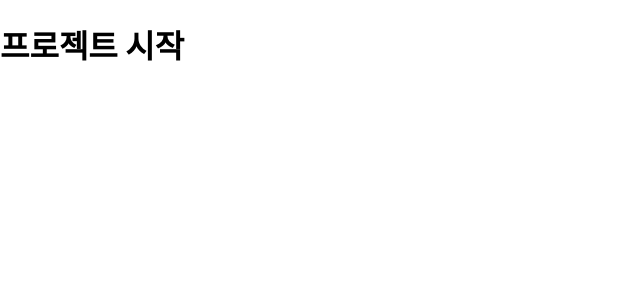
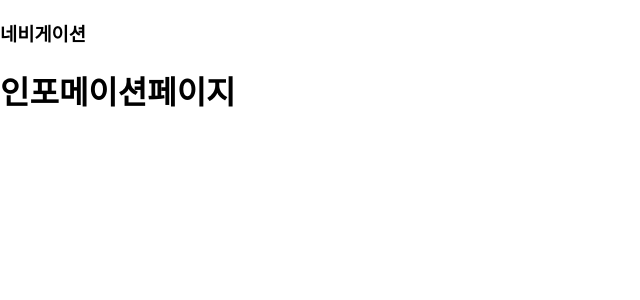
Before and after one commit to AppleTrick/loaple, a React (Create React App) app: page /information in a window 1280 px wide. Shown: the top 300 px of the page, without its empty margins (0-640 px from the left). Built offline with nearby package versions, Linux system fonts and the light colour scheme.

Commit message:
라우터 기능 구현

```diff
--- a/src/App.tsx
+++ b/src/App.tsx
@@ -1,8 +1,8 @@
-function App() {
+import AppRouter from "router/AppRouter";
+
+const App = () => {
   return (
-    <div className="App">
-      <h1>프로젝트 시작</h1>
-    </div>
+    <AppRouter/>
   );
 }
 
--- /dev/null
+++ b/src/components/Navigation.tsx
@@ -0,0 +1,9 @@
+const Navigation = () => {
+    return (
+        <>
+            <h3>네비게이션</h3>
+        </>
+    )
+}
+
+export default Navigation
--- a/src/index.tsx
+++ b/src/index.tsx
@@ -8,8 +8,8 @@ const root = ReactDOM.createRoot(
   document.getElementById('root') as HTMLElement
 );
 root.render(
-  <React.StrictMode>
-    <App />
-  </React.StrictMode>
+    <React.StrictMode>
+      <App />
+    </React.StrictMode>
 );
 reportWebVitals();
--- /dev/null
+++ b/src/pages/Information.tsx
@@ -0,0 +1,10 @@
+const Information = () => {
+
+    return (
+        <>
+            <h1>인포메이션페이지</h1>
+        </>
+    )
+}
+
+export default Information;
--- /dev/null
+++ b/src/pages/Main.tsx
@@ -0,0 +1,10 @@
+const Main = () => {
+
+    return (
+        <>
+            <h1>메인페이지</h1>
+        </>
+    )
+}
+
+export default Main;
--- /dev/null
+++ b/src/pages/Tactics.tsx
@@ -0,0 +1,10 @@
+const Tactics = () => {
+
+    return (
+        <>
+            <h1>택틱페이지</h1>
+        </>
+    )
+}
+
+export default Tactics;
--- /dev/null
+++ b/src/router/AppRouter.tsx
@@ -0,0 +1,24 @@
+import React, { useEffect, useState } from "react";
+import { BrowserRouter, Route, Routes, Navigate } from "react-router-dom";
+import Main from "pages/Main";
+import Information from "pages/Information";
+import Tactics from "pages/Tactics";
+import Navigation from "components/Navigation";
+
+const AppRouter = () => {
+    return (
+        <>
+            <BrowserRouter>
+                <Navigation/>
+                <Routes>
+                    <Route path="/main/*" element={ <Main/>}/>
+                    <Route path="/information/*" element={ <Information/>}/>
+                    <Route path="/tactics/*" element={<Tactics />} />
+                    <Route path="/" element={<Navigate replace to="/main/*"/>}/>
+                </Routes>
+            </BrowserRouter>
+        </>
+    )
+}
+
+export default AppRouter
```
